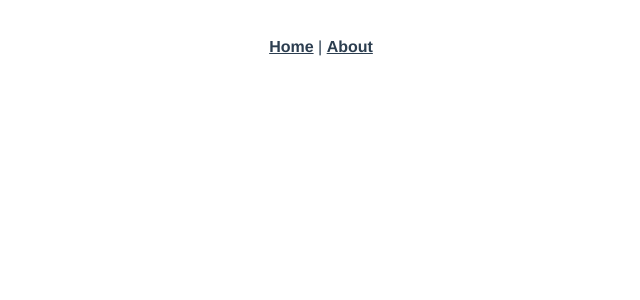
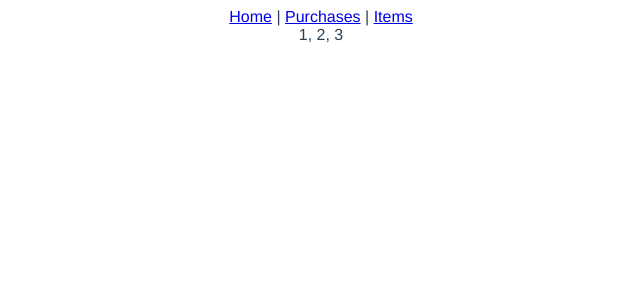
Before and after one commit to awwester/vue-starter, a Vue app: page /dashboard/items in a window 1280 px wide. Shown: the top 300 px of the page, without its empty margins (319-959 px from the left). Built offline with nearby package versions, Linux system fonts and the light colour scheme.

Commit message:
Dashbord routing

```diff
--- a/src/App.vue
+++ b/src/App.vue
@@ -1,9 +1,5 @@
 <template>
   <div id="app">
-    <div id="nav">
-      <router-link to="/">Home</router-link> |
-      <router-link to="/about">About</router-link>
-    </div>
     <router-view/>
   </div>
 </template>
--- a/src/router/index.js
+++ b/src/router/index.js
@@ -1,22 +1,23 @@
 import Vue from 'vue'
 import VueRouter from 'vue-router'
-import Home from '../views/Home.vue'
+import Home from '@/views/Home.vue'
+import About from '@/views/About.vue'
+import DashboardBase from '@/views/dashboard/Base.vue'
+import Purchases from '@/views/dashboard/Purchases.vue'
+import Items from '@/views/dashboard/Items.vue'
 
 Vue.use(VueRouter)
 
 const routes = [
+  { path: '/', name: 'home', component: Home },
+  { path: '/about', name: 'about', component: About },
   {
-    path: '/',
-    name: 'home',
-    component: Home
-  },
-  {
-    path: '/about',
-    name: 'about',
-    // route level code-splitting
-    // this generates a separate chunk (about.[hash].js) for this route
-    // which is lazy-loaded when the route is visited.
-    component: () => import(/* webpackChunkName: "about" */ '../views/About.vue')
+    path: '/dashboard',
+    component: DashboardBase,
+    children: [
+      { path: 'purchases', component: Purchases },
+      { path: 'items', component: Items }
+    ]
   }
 ]
 
--- a/src/views/Home.vue
+++ b/src/views/Home.vue
@@ -1,18 +1,10 @@
 <template>
   <div class="home">
     <img alt="Vue logo" src="../assets/logo.png">
-    <HelloWorld msg="Welcome to Your Vue.js App"/>
+    <router-link to="/dashboard">Dashboard</router-link>
   </div>
 </template>
 
 <script>
-// @ is an alias to /src
-import HelloWorld from '@/components/HelloWorld.vue'
-
-export default {
-  name: 'home',
-  components: {
-    HelloWorld
-  }
-}
+export default { name: 'home' }
 </script>
--- /dev/null
+++ b/src/views/dashboard/Base.vue
@@ -0,0 +1,14 @@
+<template>
+  <div class="dashboard-base">
+    <div id="dashboard-nav">
+      <router-link to="/">Home</router-link> |
+      <router-link to="/dashboard/purchases">Purchases</router-link> |
+      <router-link to="/dashboard/items">Items</router-link>
+      <router-view></router-view>
+    </div>
+  </div>
+</template>
+
+<script>
+export default { name: 'dashboardBase' }
+</script>
--- /dev/null
+++ b/src/views/dashboard/Items.vue
@@ -0,0 +1,9 @@
+<template>
+  <div class="dashboard-items">
+    1, 2, 3
+  </div>
+</template>
+
+<script>
+export default { name: 'dashboardItems' }
+</script>
--- /dev/null
+++ b/src/views/dashboard/Purchases.vue
@@ -0,0 +1,9 @@
+<template>
+  <div class="dashboard-purchases">
+    4, 5, 6
+  </div>
+</template>
+
+<script>
+export default { name: 'dashboardPurchases' }
+</script>
```
Also changed, not shown: 2 other files (tests, documents, lock files or other folders).
